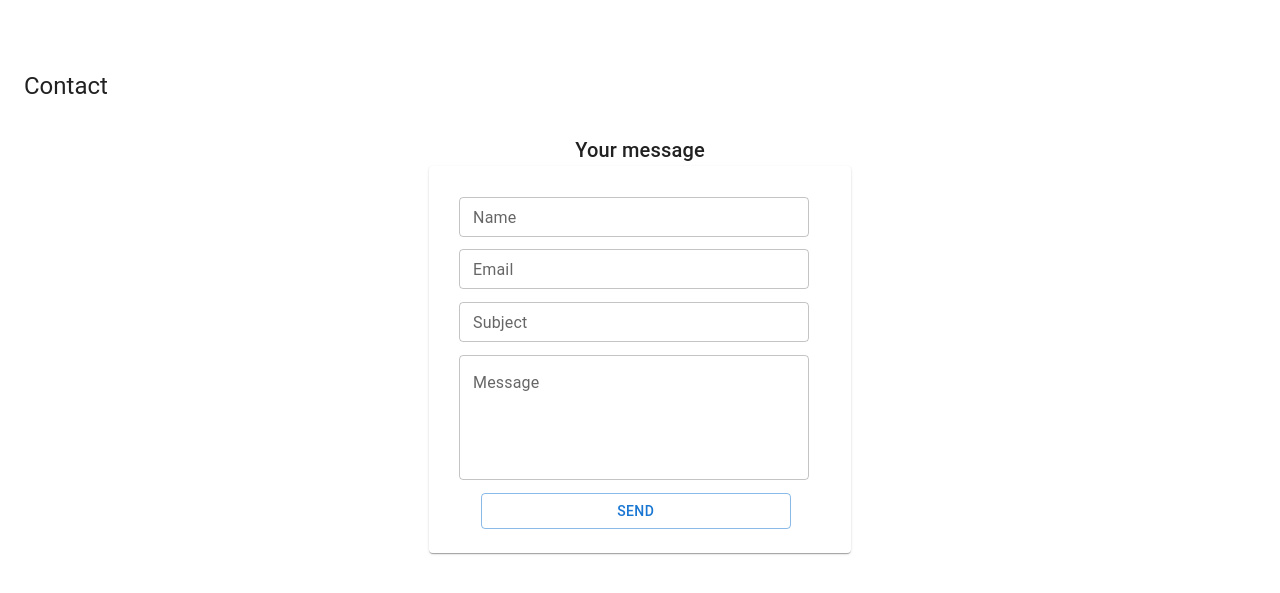
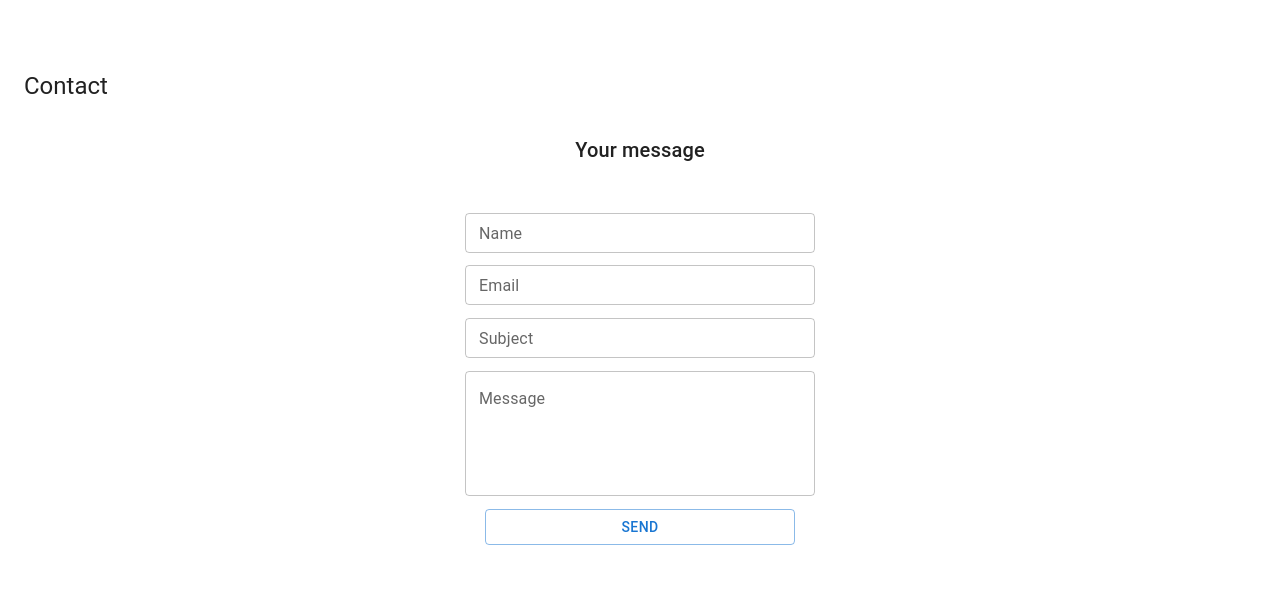
Before and after one commit to nahomzoe/nahom-s-Profile-MUI-React, a React (Create React App) app: page / in a window 1280 px wide. Shown: the part 1358-1951 px from the top of the page. Built offline with nearby package versions, Linux system fonts and the light colour scheme; no server answers; the database is empty.

Commit message:
margin contact

```diff
--- a/src/components/Contact.js
+++ b/src/components/Contact.js
@@ -8,6 +8,7 @@ import Button from "@mui/material/Button";
 import Grid from "@mui/material/Grid";
 import Paper from "@mui/material/Paper";
 import Typography from "@mui/material/Typography";
+import { Card } from "@mui/material";
 
 const Contact = () => {
   const {
@@ -62,7 +63,7 @@ const Contact = () => {
   };
 
   return (
-    <Box sx={{ margin: "auto" }}>
+    <Box sx={{ margin: "auto", textAlign: "center" }}>
       <Typography
         variant="h5"
         component="h2"
@@ -73,13 +74,10 @@ const Contact = () => {
       <Typography variant="h6" component="h2" sx={{ textAlign: "center" }}>
         Your message
       </Typography>
-      <Paper
+      <Box
         sx={{
           margin: "auto",
-          p: 3,
-          width: "47ch",
-          backgroundColor: (theme) =>
-            theme.palette.mode === "dark" ? "#1A2027" : "#fff",
+          p: 5,
         }}
       >
         <Box component="form" noValidate autoComplete="off">
@@ -156,7 +154,7 @@ const Contact = () => {
               color="primary"
               sx={{
                 mt: 0.8,
-                ml: 3.5,
+
                 minWidth: 310,
               }}
               value="Submit"
@@ -168,7 +166,7 @@ const Contact = () => {
         </Box>
 
         <ToastContainer />
-      </Paper>
+      </Box>
     </Box>
   );
 };
```
